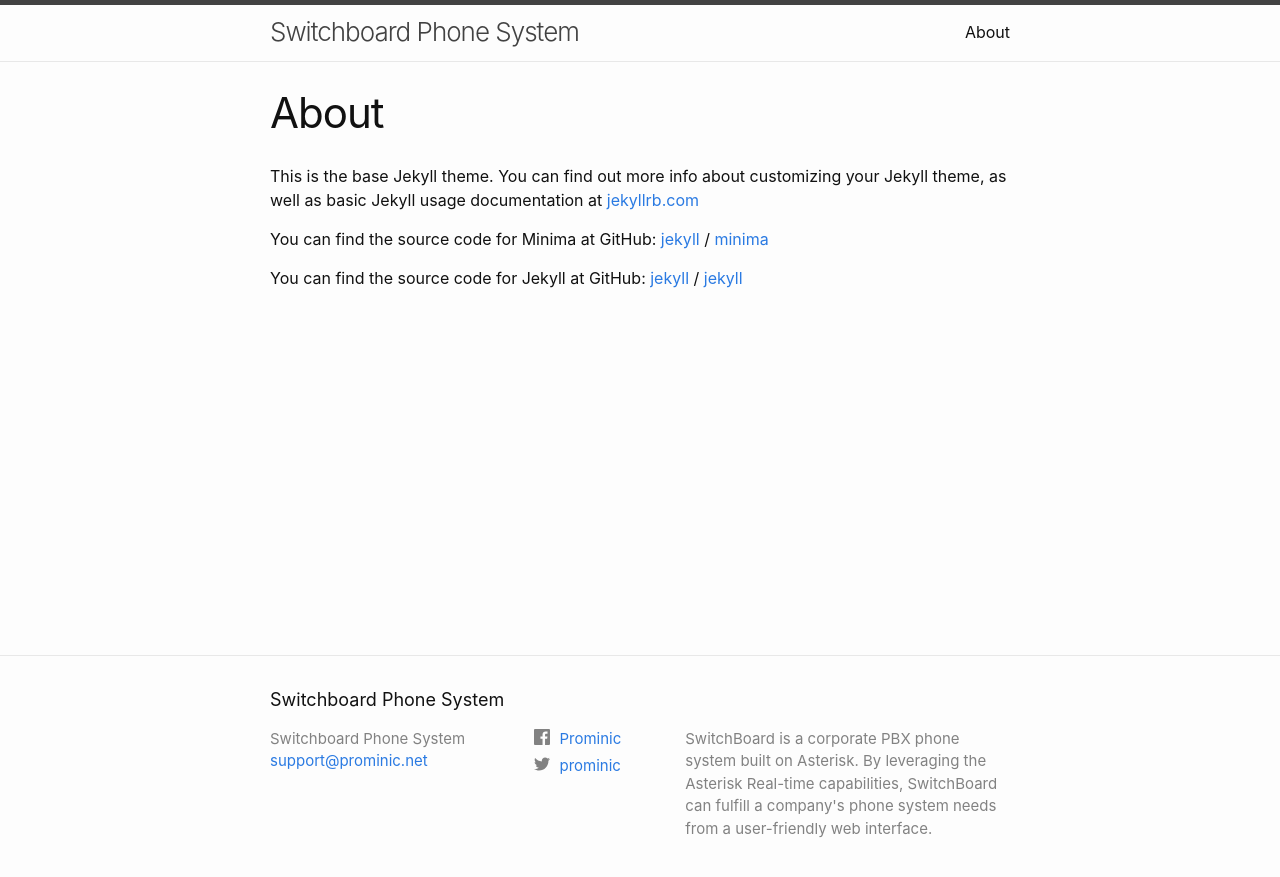
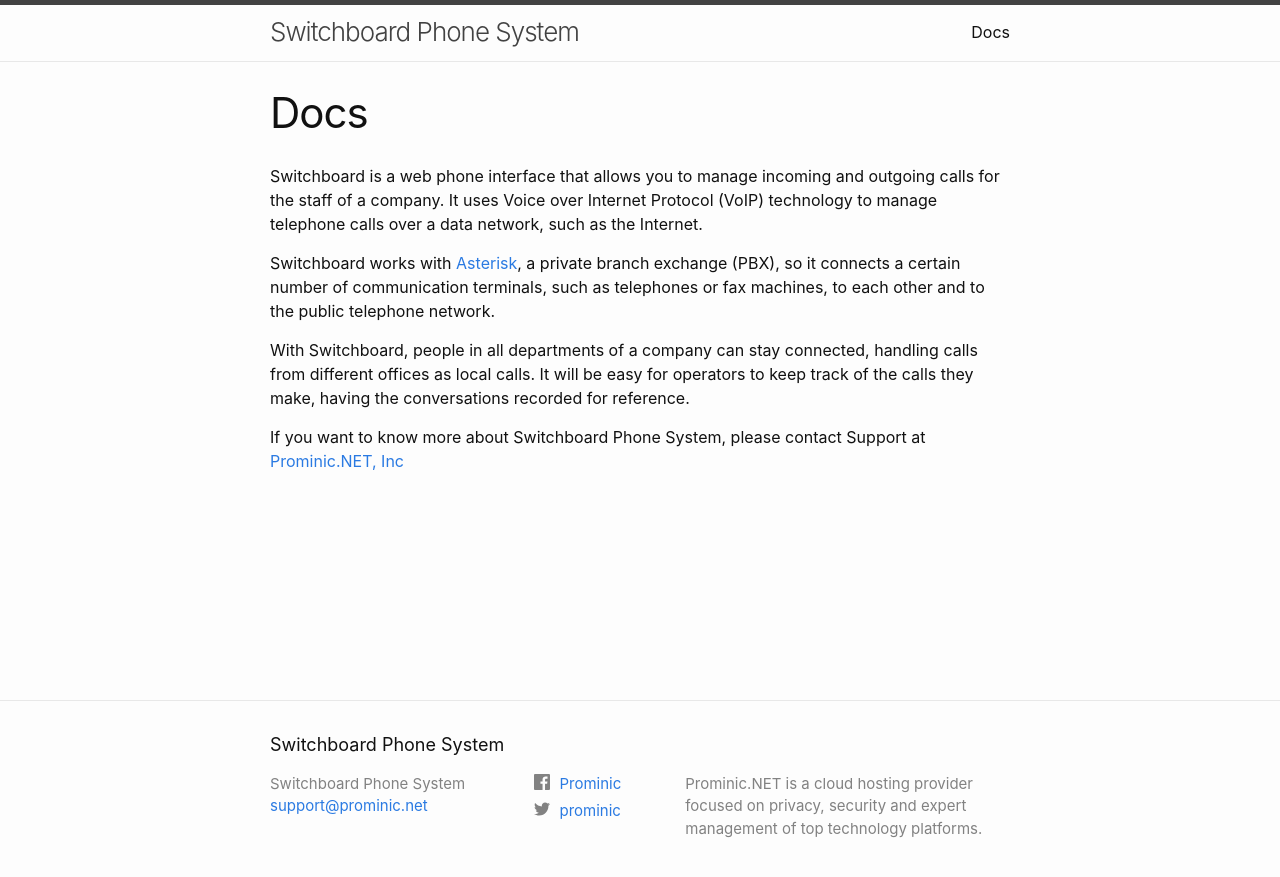
Before and after one commit to PhoneSwitchBoard/Switchboard-Website-Docs, a Jekyll site: the page built from about.markdown, in a window 1280 px wide. Shown: the top 877 px of the page. Built offline with Jekyll 4.4.1, drawn with Linux system fonts in a browser that asks for light colours.

Commit message:
Add description for Switchboard in Docs page

```diff
--- a/_config.yml
+++ b/_config.yml
@@ -24,6 +24,7 @@ port: 4000
 email: support@prominic.net
 description: >- # this means to ignore newlines until "baseurl:"
   SwitchBoard is a corporate PBX phone system built on Asterisk. By leveraging the Asterisk Real-time capabilities, SwitchBoard can fulfill a company's phone system needs from a user-friendly web interface.
+company-description: Prominic.NET is a cloud hosting provider focused on privacy, security and expert management of top technology platforms.
 baseurl: "" # the subpath of your site, e.g. /blog
 url: "" # the base hostname & protocol for your site, e.g. http://example.com
 twitter_username: prominic
--- a/_includes/footer.html
+++ b/_includes/footer.html
@@ -26,7 +26,7 @@
       </div>
 
       <div class="footer-col footer-col-3">
-        <p>{{- site.description | escape -}}</p>
+        <p>{{- site.company-description | escape -}}</p>
       </div>
     </div>
 
--- a/about.markdown
+++ b/about.markdown
@@ -1,18 +1,15 @@
 ---
 layout: page
-title: About
-permalink: /about/
+title: Docs
+permalink: /docs/
 ---
 
-This is the base Jekyll theme. You can find out more info about customizing your Jekyll theme, as well as basic Jekyll usage documentation at [jekyllrb.com](https://jekyllrb.com/)
+Switchboard is a web phone interface that allows you to manage incoming and outgoing calls for the staff of a company. It uses Voice over Internet Protocol (VoIP) technology to manage telephone calls over a data network, such as the Internet.
 
-You can find the source code for Minima at GitHub:
-[jekyll][jekyll-organization] /
-[minima](https://github.com/jekyll/minima)
+Switchboard works with [Asterisk](https://www.asterisk.org/), a private branch exchange (PBX), so it connects a certain number of communication terminals, such as telephones or fax machines, to each other and to the public telephone network.
 
-You can find the source code for Jekyll at GitHub:
-[jekyll][jekyll-organization] /
-[jekyll](https://github.com/jekyll/jekyll)
+With Switchboard, people in all departments of a company can stay connected, handling calls from different offices as local calls. It will be easy for operators to keep track of the calls they make, having the conversations recorded for reference.
 
+If you want to know more about Switchboard Phone System, please contact Support at [Prominic.NET, Inc][prominic-organization]
 
-[jekyll-organization]: https://github.com/jekyll
+[prominic-organization]: https://www.prominic.net/
```
